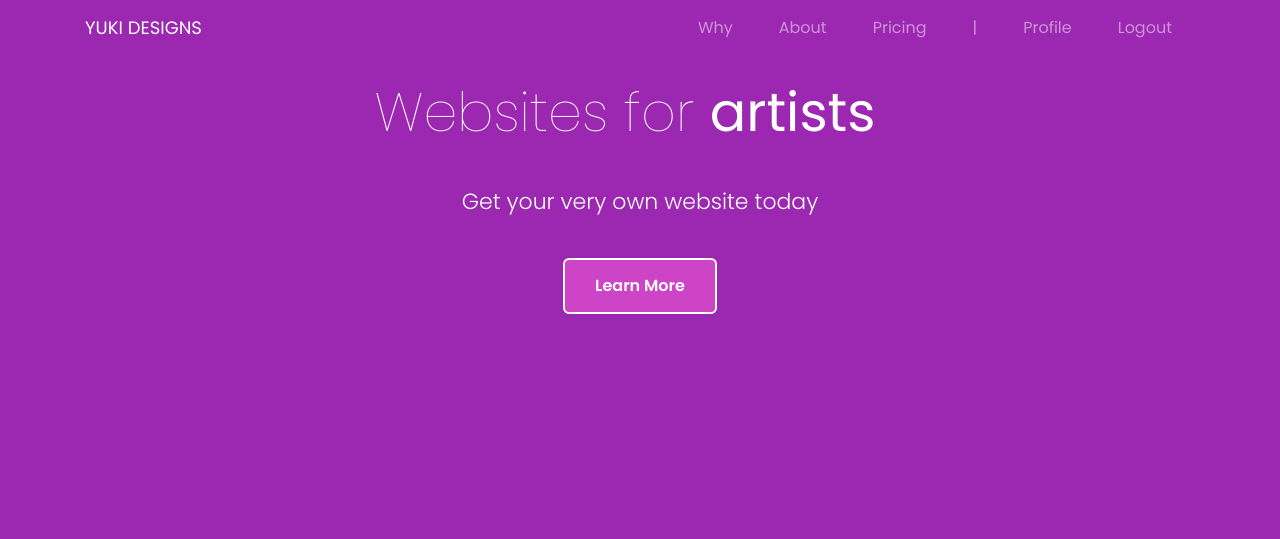
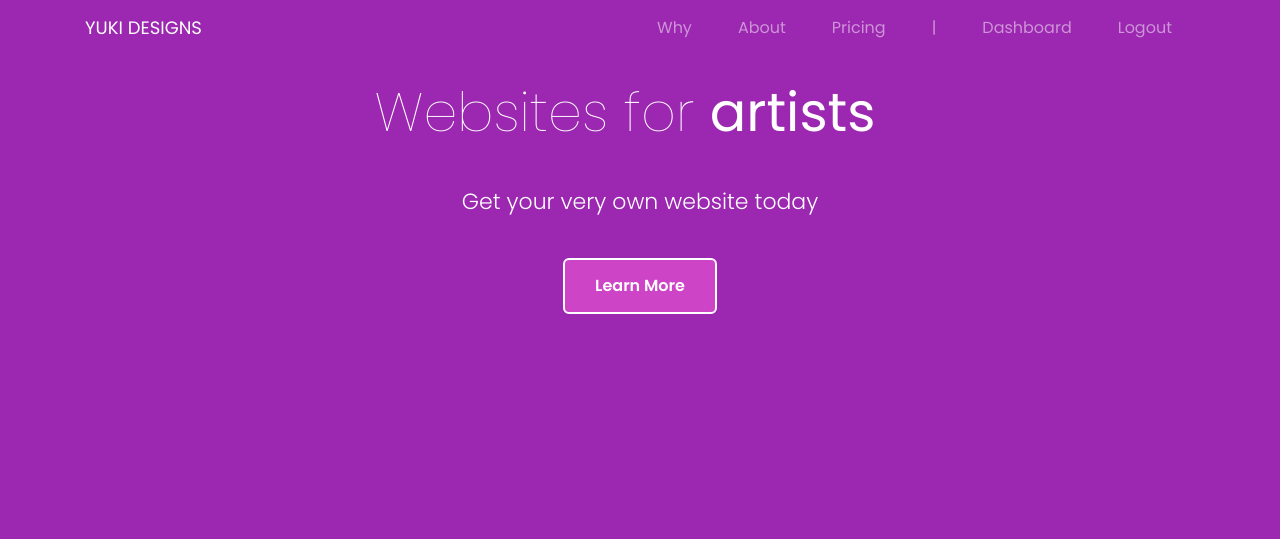
Before and after one commit to owinckle/Yuki-Designs, a Django app: page / in a window 1280 px wide. Shown: the top 539 px of the page. Run offline with Django 3.2, Linux system fonts and the light colour scheme; a user stored in the database is signed in; some libraries are stand-ins or nearby versions.

Commit message:
Home 1.2.1

```diff
--- a/YukiDesigns/home/templates/home/nav.html
+++ b/YukiDesigns/home/templates/home/nav.html
@@ -17,7 +17,7 @@
 				</li>
 				{% if user.is_authenticated %}
 				<li class="nav-item">
-					<a class="nav-link" href="javascript:void(0)">Profile</a>
+					<a class="nav-link" href="javascript:void(0)">Dashboard</a>
 				</li>
 				<li class="nav-item">
 					<a class="nav-link" href="{% url 'logout' %}">Logout<a>
```
